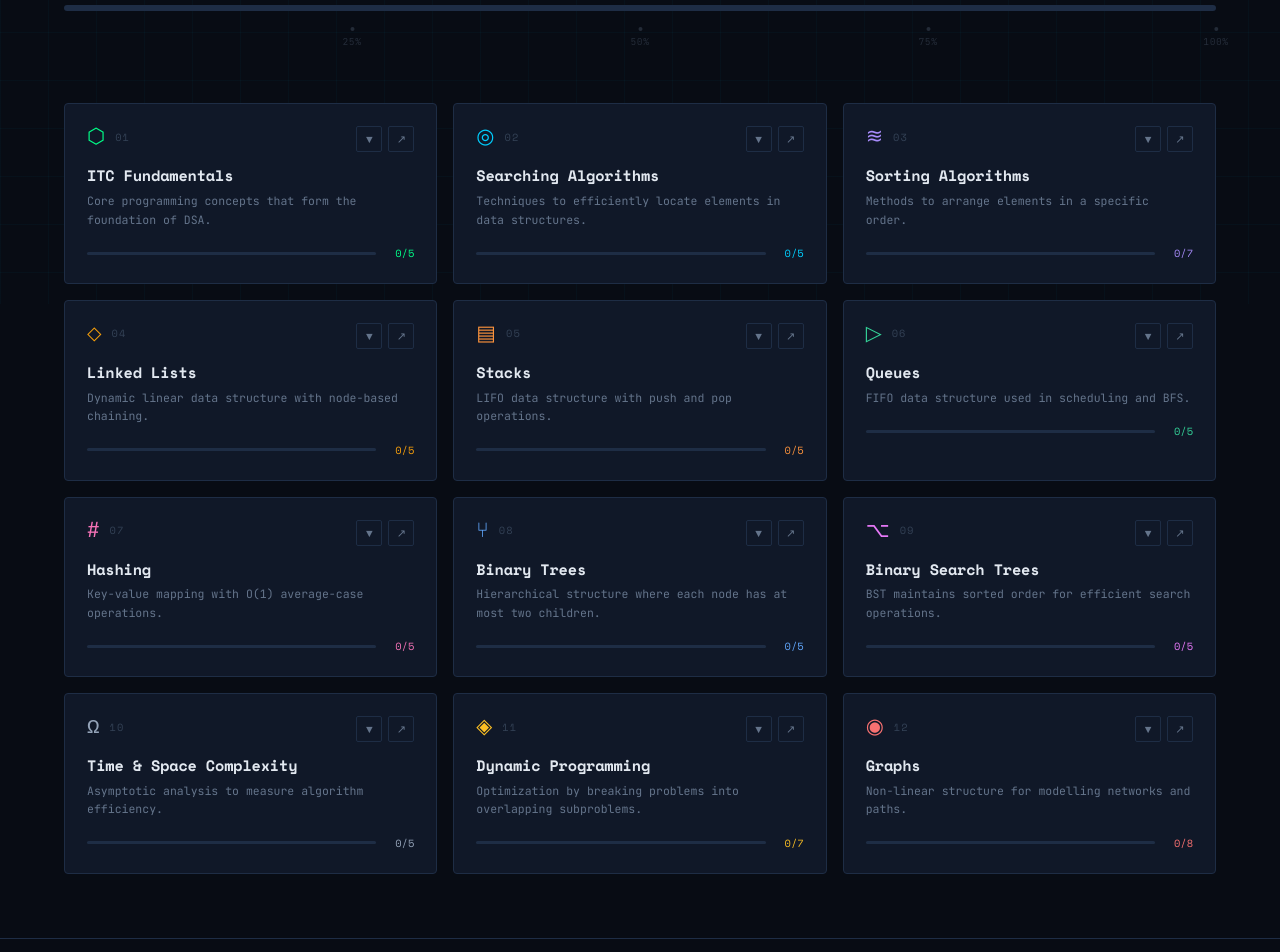
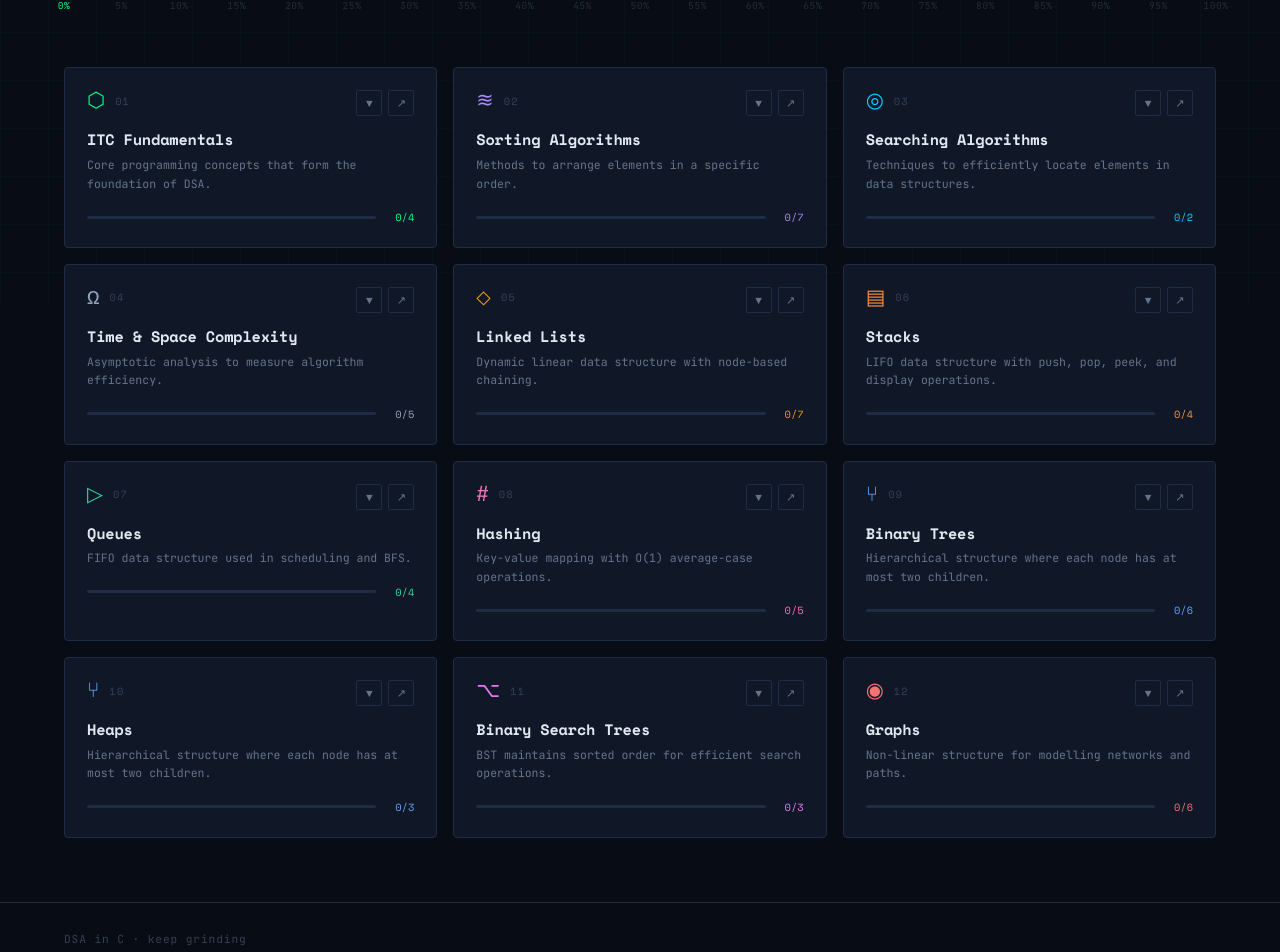
Before and after one commit to Akanksha-Duvvuri/DSA-C-course-website, a Next.js app in the folder dsa-c/: page / in a window 1280 px wide. Shown: the part 496-1448 px from the top of the page. Built offline with nearby package versions, Linux system fonts and the light colour scheme.

Commit message:
included all the topics

```diff
--- a/dsa-c/app/data/topics.ts
+++ b/dsa-c/app/data/topics.ts
@@ -6,16 +6,8 @@ export const topics: Topic[] = [
     label: 'ITC Fundamentals',
     icon: '⬡',
     color: '#00ff88',
-    subtopics: ['Arrays', 'Recursion', 'Pointers', 'Memory Management', 'Time Complexity Basics'],
+    subtopics: ['Arrays', 'Recursion', 'Pointers', 'Memory Management'],
     description: 'Core programming concepts that form the foundation of DSA.',
-  },
-  {
-    id: 'searching',
-    label: 'Searching Algorithms',
-    icon: '◎',
-    color: '#00cfff',
-    subtopics: ['Linear Search', 'Binary Search', 'Jump Search', 'Interpolation Search', 'Exponential Search'],
-    description: 'Techniques to efficiently locate elements in data structures.',
   },
   {
     id: 'sorting',
@@ -26,11 +18,27 @@ export const topics: Topic[] = [
     description: 'Methods to arrange elements in a specific order.',
   },
   {
+    id: 'searching',
+    label: 'Searching Algorithms',
+    icon: '◎',
+    color: '#00cfff',
+    subtopics: ['Linear Search', 'Binary Search'],
+    description: 'Techniques to efficiently locate elements in data structures.',
+  },
+  {
+    id: 'tc-sc',
+    label: 'Time & Space Complexity',
+    icon: 'Ω',
+    color: '#94a3b8',
+    subtopics: ['Big O Notation', 'Best/Worst/Average Case', 'Recurrence Relations', 'Master Theorem', 'Space Complexity Analysis'],
+    description: 'Asymptotic analysis to measure algorithm efficiency.',
+  },
+  {
     id: 'linked-list',
     label: 'Linked Lists',
     icon: '⬦',
     color: '#f59e0b',
-    subtopics: ['Singly Linked List', 'Doubly Linked List', 'Circular Linked List', 'Reverse a LL', "Floyd's Cycle Detection"],
+    subtopics: ['Singly Linked List : Insertion, deletion, concatenating singly LL', 'Doubly Linked List: Operations: insertion, deletion', 'Circular Linked List and its operations', 'Reverse a LL', "Floyd's Cycle Detection", 'Representation of a single two-dimensional array', 'Sparse matrices-array and LL representation'],
     description: 'Dynamic linear data structure with node-based chaining.',
   },
   {
@@ -38,15 +46,15 @@ export const topics: Topic[] = [
     label: 'Stacks',
     icon: '▤',
     color: '#fb923c',
-    subtopics: ['Stack using Array', 'Stack using LL', 'Balanced Parentheses', 'Infix to Postfix', 'Next Greater Element'],
-    description: 'LIFO data structure with push and pop operations.',
+    subtopics: ['Stack using Array', 'Stack using LL', 'Infix to Postfix Conversion and Postfix expression evaluation', 'Recursion implementation'],
+    description: 'LIFO data structure with push, pop, peek, and display operations.',
   },
   {
     id: 'queues',
     label: 'Queues',
     icon: '▷',
     color: '#34d399',
-    subtopics: ['Queue using Array', 'Queue using LL', 'Circular Queue', 'Deque', 'Priority Queue'],
+    subtopics: ['Queue using Array', 'Queue using LL', 'Circular Queue: insertion and deletion operations', 'Deque (Doubly ended queue)'],
     description: 'FIFO data structure used in scheduling and BFS.',
   },
   {
@@ -58,11 +66,19 @@ export const topics: Topic[] = [
   description: 'Key-value mapping with O(1) average-case operations.',
 },
   {
-    id: 'binary-trees',
+    id: 'Trees',
     label: 'Binary Trees',
     icon: '⑂',
     color: '#60a5fa',
-    subtopics: ['Tree Traversals', 'Height & Depth', 'Level Order', 'Diameter', 'LCA (Lowest Common Ancestor)'],
+    subtopics: ['Representation of Trees', 'Binary tree and its properties', 'BT representation using Arrays', 'BT representation using LL', 'BT traversals', 'Priority Queue: implementation'],
+    description: 'Hierarchical structure where each node has at most two children.',
+  },
+  {
+    id: 'Heaps',
+    label: 'Heaps',
+    icon: '⑂',
+    color: '#60a5fa',
+    subtopics: ['Defination', 'insertion into a Max Heap', 'Deletion from a Max Heap'],
     description: 'Hierarchical structure where each node has at most two children.',
   },
   {
@@ -70,31 +86,15 @@ export const topics: Topic[] = [
     label: 'Binary Search Trees',
     icon: '⌥',
     color: '#e879f9',
-    subtopics: ['Insert & Delete', 'Search in BST', 'Inorder Successor', 'Balanced BST', 'AVL Trees Intro'],
+    subtopics: ['Insertion & Deletion', 'Search in BST', 'AVL Trees'],
     description: 'BST maintains sorted order for efficient search operations.',
-  },
-  {
-    id: 'tc-sc',
-    label: 'Time & Space Complexity',
-    icon: 'Ω',
-    color: '#94a3b8',
-    subtopics: ['Big O Notation', 'Best/Worst/Average Case', 'Recurrence Relations', 'Master Theorem', 'Space Complexity Analysis'],
-    description: 'Asymptotic analysis to measure algorithm efficiency.',
-  },
-  {
-    id: 'dp',
-    label: 'Dynamic Programming',
-    icon: '◈',
-    color: '#fbbf24',
-    subtopics: ['Memoization', 'Tabulation', '0/1 Knapsack', 'LCS', 'LIS', 'Coin Change', 'Matrix Chain'],
-    description: 'Optimization by breaking problems into overlapping subproblems.',
   },
   {
     id: 'graphs',
     label: 'Graphs',
     icon: '◉',
     color: '#f87171',
-    subtopics: ['Graph Representation', 'BFS', 'DFS', "Dijkstra's", 'Bellman-Ford', 'Floyd-Warshall', 'Topological Sort', "Kruskal's & Prim's"],
+    subtopics: ['Introduction and Terminology', 'Graph ADT', 'Representation using Adjacency matrix', 'Representation using Adjecency lists', 'Traversal using DFS', 'Traversal using BFS'],
     description: 'Non-linear structure for modelling networks and paths.',
   },
 ]
--- a/dsa-c/app/page.tsx
+++ b/dsa-c/app/page.tsx
@@ -32,21 +32,20 @@ export default function Home() {
             <span className={styles.logoText}>DSA in C</span>
           </div>
           <div className={styles.headerRight}>
-            <span className={styles.badge}>B.Tech CSE</span>
-            <span className={styles.badge}>Semester Study</span>
+            <span className={styles.badge}>CSE and CB</span>
+            <span className={styles.badge}>CS1002</span>
           </div>
         </div>
       </header>
 
       {/* Hero */}
       <section className={styles.hero}>
-        <div className={styles.heroTag}>{'// study tracker'}</div>
         <h1 className={styles.heroTitle}>
           Data Structures<br />
           <span className={styles.heroAccent}>&amp; Algorithms</span>
         </h1>
         <p className={styles.heroSub}>
-          Tick off topics as you conquer them. Click ▼ to expand subtopics inline, or ↗ to open the full page.
+          Tick off topics as you finish them. Click ▼ to expand subtopics inline, or ↗ to open the full page.
         </p>
       </section>
 
@@ -77,7 +76,7 @@ export default function Home() {
           />
         </div>
         <div className={styles.progressMilestones}>
-          {([25, 50, 75, 100] as const).map((m) => (
+          {([0, 5, 10, 15, 20, 25, 30 ,35, 40, 45, 50, 55, 60, 65, 70, 75, 80, 85, 90, 95, 100] as const).map((m) => (
             <div
               key={m}
               className={`${styles.milestone} ${mounted && percent >= m ? styles.milestoneReached : ''}`}
@@ -182,7 +181,7 @@ export default function Home() {
 
       {/* Footer */}
       <footer className={styles.footer}>
-        <span className={styles.footerText}>{'// built for college · DSA in C · keep grinding'}</span>
+        <span className={styles.footerText}>DSA in C · keep grinding</span>
       </footer>
     </main>
   )
```
Lines whose indentation alone changed are shown as unchanged.
